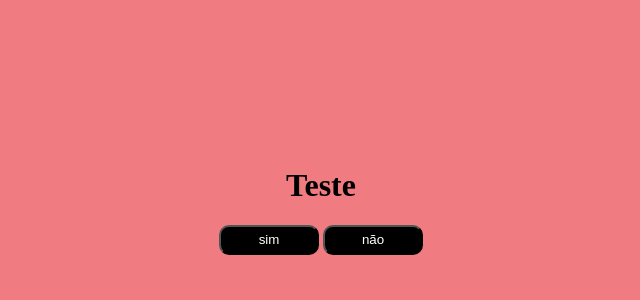
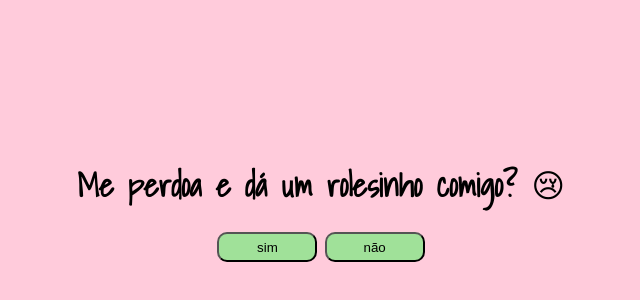
Before and after one commit to rafinha-dev/bot-o-randomico, a plain HTML site: page index.html in a window 1280 px wide. Shown: the part 208-508 px from the top of the page, without its empty margins (319-959 px from the left). Drawn offline with Linux system fonts and the light colour scheme.

Commit message:
reconciliação

```diff
--- a/index.html
+++ b/index.html
@@ -5,10 +5,14 @@
     <meta name="viewport" content="width=device-width, initial-scale=1.0">
     <title>Document</title>
     <link rel="stylesheet" href="./src/css/style.css">
+
+    <link rel="preconnect" href="https://fonts.googleapis.com">
+    <link rel="preconnect" href="https://fonts.gstatic.com" crossorigin>
+    <link href="https://fonts.googleapis.com/css2?family=Shadows+Into+Light&display=swap" rel="stylesheet">
 </head>
 <body>
 
-    <h1>Teste</h1>
+    <h1>Me perdoa e dá um rolesinho comigo? 😢 </h1>
     <form action="">
         <button  class="yes  button">sim</button>
         <button class="no button">não</button>
--- a/src/css/style.css
+++ b/src/css/style.css
@@ -1,5 +1,5 @@
 body{
-   background-color: #F07C81 ;
+   background-color: rgb(255,203 ,219) ;
    display: flex;
    flex-direction: column;
    justify-content: center;
@@ -7,9 +7,11 @@ body{
    height: 100vh;
 }
 .button{
-    background-color: black;
+    background-color: rgb(160,225,153);
     border-radius: 10px;
-    color: white;
     width: 100px;
     height: 30px;
 }
+body{
+    font-family: 'Shadows Into Light', cursive;
+}
--- a/src/js/index.js
+++ b/src/js/index.js
@@ -1,10 +1,8 @@
 let btn1 = document.getElementsByClassName("button")
 btn1[0].addEventListener('click', function(){
-    alert('olá')
+    alert('Isso mesmo ❤️, te dou um beijo e uma flor. 💘')
 })
-btn1[1].addEventListener('click', function(){
-    alert('tchau')
-})
+
 btn1[1].addEventListener('mouseover', function(){
     btn1[1].style.position = 'absolute';
     btn1[1].style.bottom = position(10,90);
```
